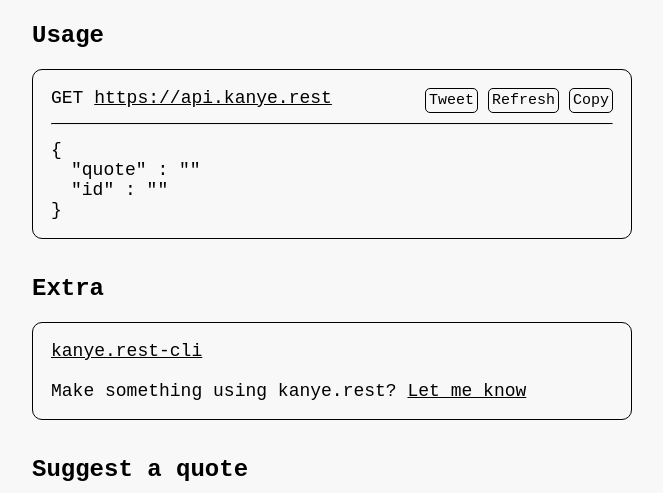
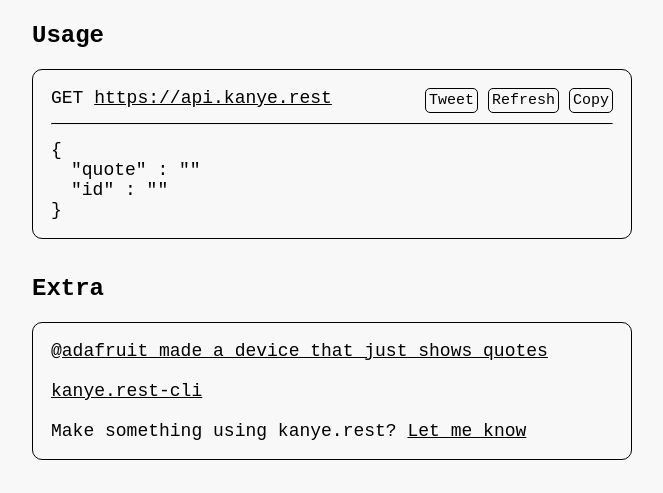
Before and after one commit to ajzbc/kanye.rest, a plain HTML site: page index.html in a window 1280 px wide. Shown: the part 274-767 px from the top of the page, without its empty margins (308-971 px from the left). Drawn offline with Linux system fonts and the light colour scheme; no server answers.

Commit message:
adafruit made a cool device

```diff
--- a/index.html
+++ b/index.html
@@ -117,12 +117,12 @@
         <section>
             <h1>Extra</h1>
             <pre>
-                <code>
-                    <a class="getLink" title="kanye.rest-cli" href="https://www.npmjs.com/package/kanye.rest-cli">kanye.rest-cli</a>
-                    <br><br>
-                    Make something using kanye.rest?
-                    <a href="https://github.com/ajzbc/kanye.rest/issues/new" class="getLink">Let me know</a>
-                </code>
+                <a class="getLink" title="@adafruit made a device that just shows quotes" href="https://twitter.com/adafruit/status/1103060423669149698">@adafruit made a device that just shows quotes</a>
+                <br><br>
+                <a class="getLink" title="kanye.rest-cli" href="https://www.npmjs.com/package/kanye.rest-cli">kanye.rest-cli</a>
+                <br><br>
+                Make something using kanye.rest?
+                <a href="https://github.com/ajzbc/kanye.rest/issues/new" class="getLink">Let me know</a>
             </pre>
         </section>
         <section>
```
